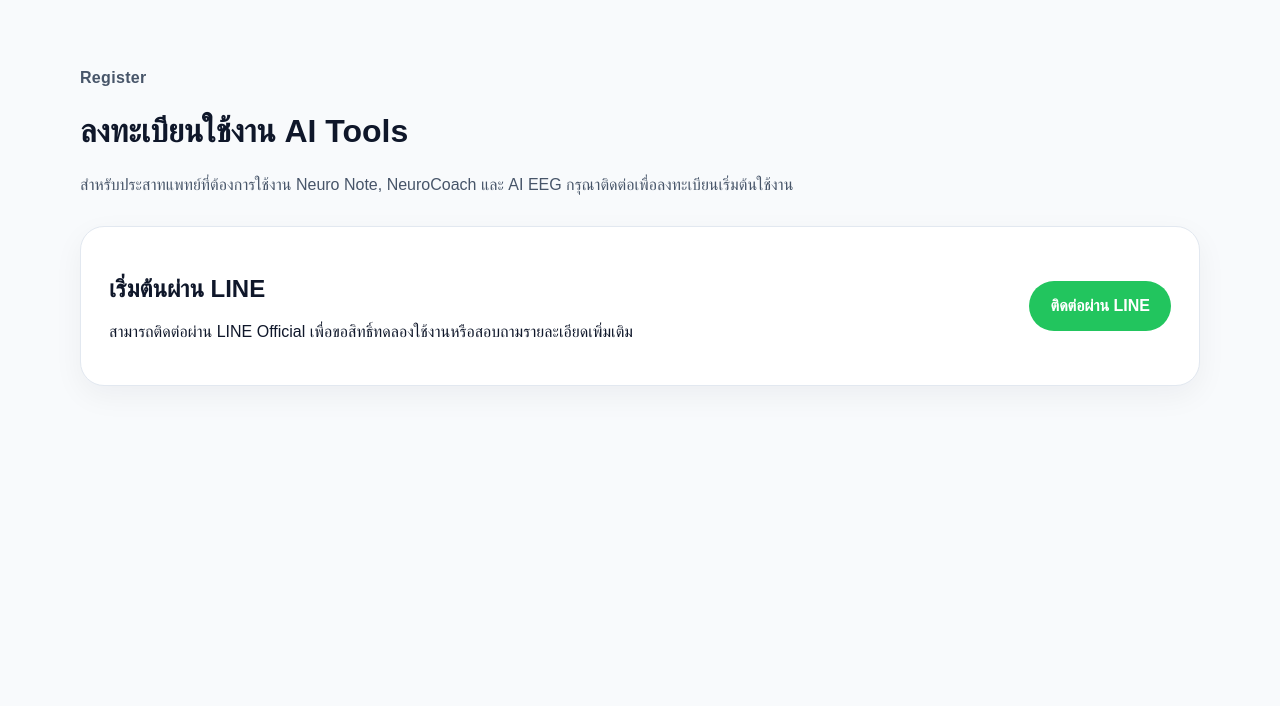
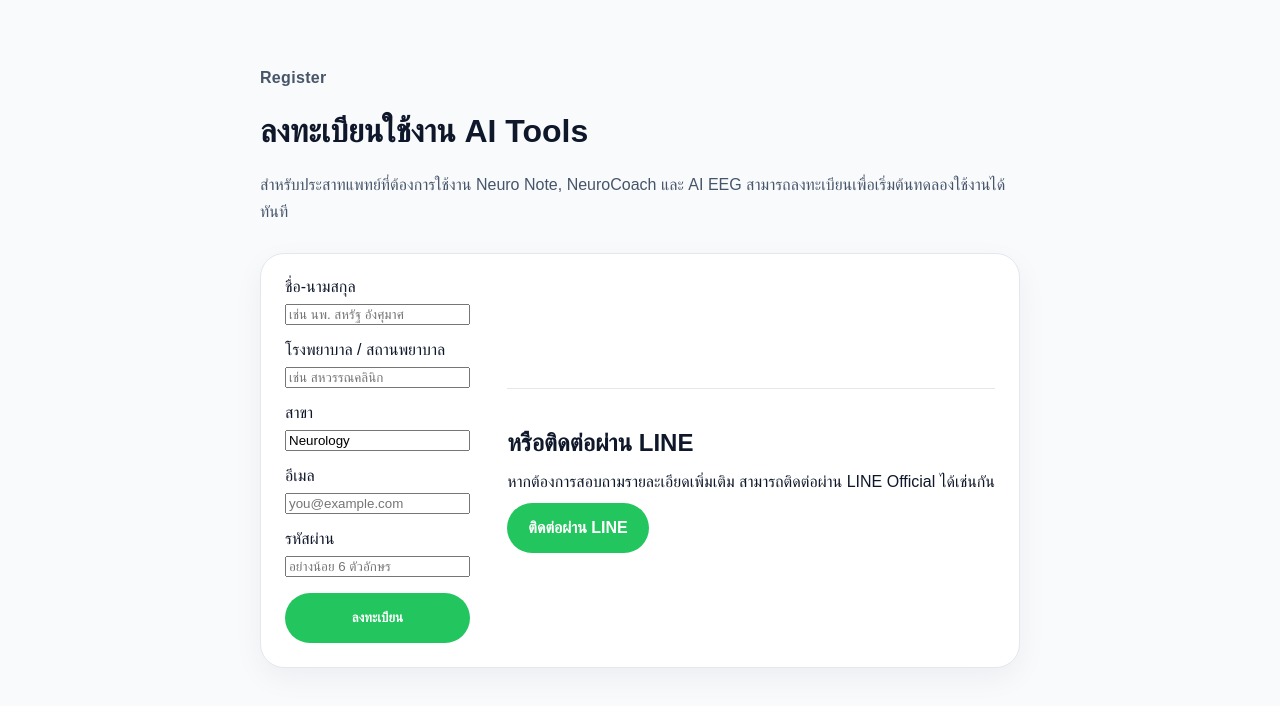
Before and after one commit to saharata/clinic-ai-site, a Next.js app: page /ai/register in a window 1280 px wide. Shown: the top 706 px of the page. Built offline with nearby package versions, Linux system fonts and the light colour scheme; no server answers.

Commit message:
update register page with supabase

```diff
--- a/app/ai/register/page.tsx
+++ b/app/ai/register/page.tsx
@@ -1,24 +1,213 @@
+"use client";
+
+import { FormEvent, useMemo, useState } from "react";
+import { createClient } from "@supabase/supabase-js";
+
 export default function RegisterPage() {
+  const supabase = useMemo(() => {
+    const url = process.env.NEXT_PUBLIC_SUPABASE_URL;
+    const anonKey = process.env.NEXT_PUBLIC_SUPABASE_ANON_KEY;
+
+    console.log("SUPABASE URL:", url);
+    console.log("SUPABASE ANON KEY EXISTS:", !!anonKey);
+
+    if (!url || !anonKey) return null;
+    return createClient(url, anonKey);
+  }, []);
+
+  const [fullName, setFullName] = useState("");
+  const [hospital, setHospital] = useState("");
+  const [specialty, setSpecialty] = useState("Neurology");
+  const [email, setEmail] = useState("");
+  const [password, setPassword] = useState("");
+
+  const [loading, setLoading] = useState(false);
+  const [errorMessage, setErrorMessage] = useState("");
+  const [successMessage, setSuccessMessage] = useState("");
+
+  async function handleSubmit(e: FormEvent<HTMLFormElement>) {
+    e.preventDefault();
+    setErrorMessage("");
+    setSuccessMessage("");
+
+    if (!supabase) {
+      setErrorMessage("ยังไม่พบการตั้งค่า Supabase environment variables");
+      return;
+    }
+
+    if (!fullName || !email || !password) {
+      setErrorMessage("กรุณากรอกชื่อ อีเมล และรหัสผ่าน");
+      return;
+    }
+
+    try {
+      setLoading(true);
+
+      const { data, error } = await supabase.auth.signUp({
+        email,
+        password,
+        options: {
+          data: {
+            full_name: fullName,
+            hospital,
+            specialty,
+          },
+          emailRedirectTo:
+            typeof window !== "undefined"
+              ? `${window.location.origin}/ai/register/success`
+              : undefined,
+        },
+      });
+
+      if (error) {
+        setErrorMessage(error.message);
+        return;
+      }
+
+      if (data.user) {
+        setSuccessMessage(
+          "สมัครสำเร็จแล้ว กรุณาตรวจสอบอีเมลเพื่อยืนยันบัญชี ก่อนเริ่มใช้งานระบบ"
+        );
+        setFullName("");
+        setHospital("");
+        setSpecialty("Neurology");
+        setEmail("");
+        setPassword("");
+      }
+    } catch (err) {
+      console.error(err);
+      setErrorMessage("เกิดข้อผิดพลาดระหว่างลงทะเบียน");
+    } finally {
+      setLoading(false);
+    }
+  }
+
   return (
     <main className="section">
-      <div className="container">
+      <div className="container" style={{ maxWidth: 760 }}>
         <div className="section-head">
           <p className="eyebrow">Register</p>
           <h1>ลงทะเบียนใช้งาน AI Tools</h1>
           <p>
             สำหรับประสาทแพทย์ที่ต้องการใช้งาน Neuro Note, NeuroCoach และ AI EEG
-            กรุณาติดต่อเพื่อลงทะเบียนเริ่มต้นใช้งาน
+            สามารถลงทะเบียนเพื่อเริ่มต้นทดลองใช้งานได้ทันที
           </p>
         </div>
 
-        <div className="cta-box">
-          <div>
-            <h2>เริ่มต้นผ่าน LINE</h2>
-            <p>
-              สามารถติดต่อผ่าน LINE Official เพื่อขอสิทธิ์ทดลองใช้งานหรือสอบถามรายละเอียดเพิ่มเติม
+        <div className="cta-box" style={{ padding: 24 }}>
+          <form onSubmit={handleSubmit} style={{ display: "grid", gap: 16 }}>
+            <div style={{ display: "grid", gap: 8 }}>
+              <label htmlFor="fullName">ชื่อ-นามสกุล</label>
+              <input
+                id="fullName"
+                type="text"
+                value={fullName}
+                onChange={(e) => setFullName(e.target.value)}
+                placeholder="เช่น นพ. สหรัฐ อังศุมาศ"
+                className="input"
+              />
+            </div>
+
+            <div style={{ display: "grid", gap: 8 }}>
+              <label htmlFor="hospital">โรงพยาบาล / สถานพยาบาล</label>
+              <input
+                id="hospital"
+                type="text"
+                value={hospital}
+                onChange={(e) => setHospital(e.target.value)}
+                placeholder="เช่น สหวรรณคลินิก"
+                className="input"
+              />
+            </div>
+
+            <div style={{ display: "grid", gap: 8 }}>
+              <label htmlFor="specialty">สาขา</label>
+              <input
+                id="specialty"
+                type="text"
+                value={specialty}
+                onChange={(e) => setSpecialty(e.target.value)}
+                placeholder="เช่น Neurology"
+                className="input"
+              />
+            </div>
+
+            <div style={{ display: "grid", gap: 8 }}>
+              <label htmlFor="email">อีเมล</label>
+              <input
+                id="email"
+                type="email"
+                value={email}
+                onChange={(e) => setEmail(e.target.value)}
+                placeholder="you@example.com"
+                className="input"
+                autoComplete="email"
+              />
+            </div>
+
+            <div style={{ display: "grid", gap: 8 }}>
+              <label htmlFor="password">รหัสผ่าน</label>
+              <input
+                id="password"
+                type="password"
+                value={password}
+                onChange={(e) => setPassword(e.target.value)}
+                placeholder="อย่างน้อย 6 ตัวอักษร"
+                className="input"
+                autoComplete="new-password"
+              />
+            </div>
+
+            {errorMessage ? (
+              <div
+                style={{
+                  background: "#fee2e2",
+                  color: "#991b1b",
+                  padding: 12,
+                  borderRadius: 12,
+                  fontSize: 14,
+                }}
+              >
+                {errorMessage}
+              </div>
+            ) : null}
+
+            {successMessage ? (
+              <div
+                style={{
+                  background: "#dcfce7",
+                  color: "#166534",
+                  padding: 12,
+                  borderRadius: 12,
+                  fontSize: 14,
+                }}
+              >
+                {successMessage}
+              </div>
+            ) : null}
+
+            <button
+              type="submit"
+              className="btn btn-line big"
+              disabled={loading}
+              style={{ justifyContent: "center", opacity: loading ? 0.7 : 1 }}
+            >
+              {loading ? "กำลังลงทะเบียน..." : "ลงทะเบียน"}
+            </button>
+          </form>
+
+          <div
+            style={{
+              marginTop: 20,
+              paddingTop: 20,
+              borderTop: "1px solid #e5e7eb",
+            }}
+          >
+            <h2 style={{ marginBottom: 8 }}>หรือติดต่อผ่าน LINE</h2>
+            <p style={{ marginBottom: 12 }}>
+              หากต้องการสอบถามรายละเอียดเพิ่มเติม สามารถติดต่อผ่าน LINE Official
+              ได้เช่นกัน
             </p>
-          </div>
-          <div className="cta-actions">
             <a
               href="https://lin.ee/7Y8onWN"
               target="_blank"
```
